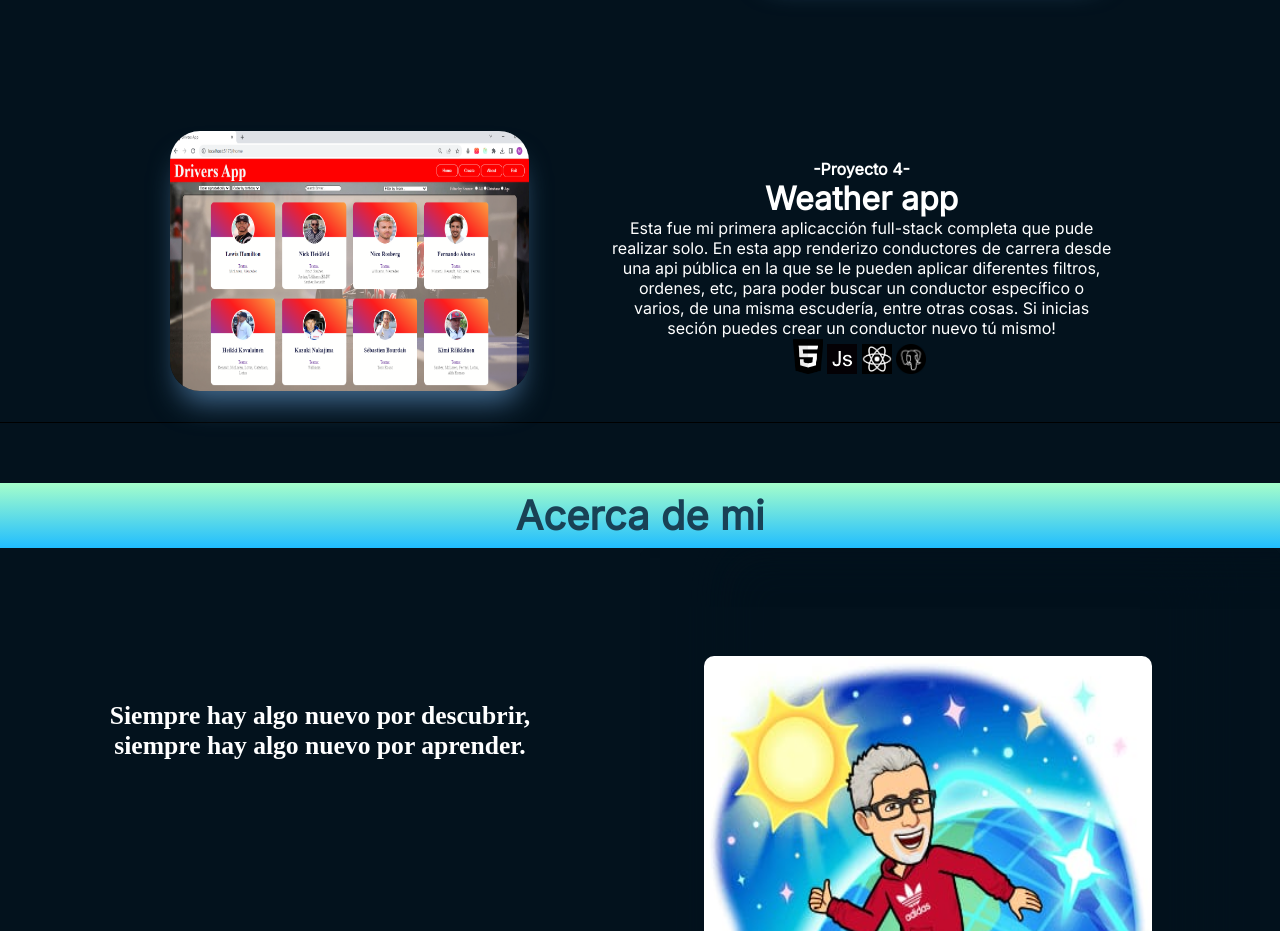
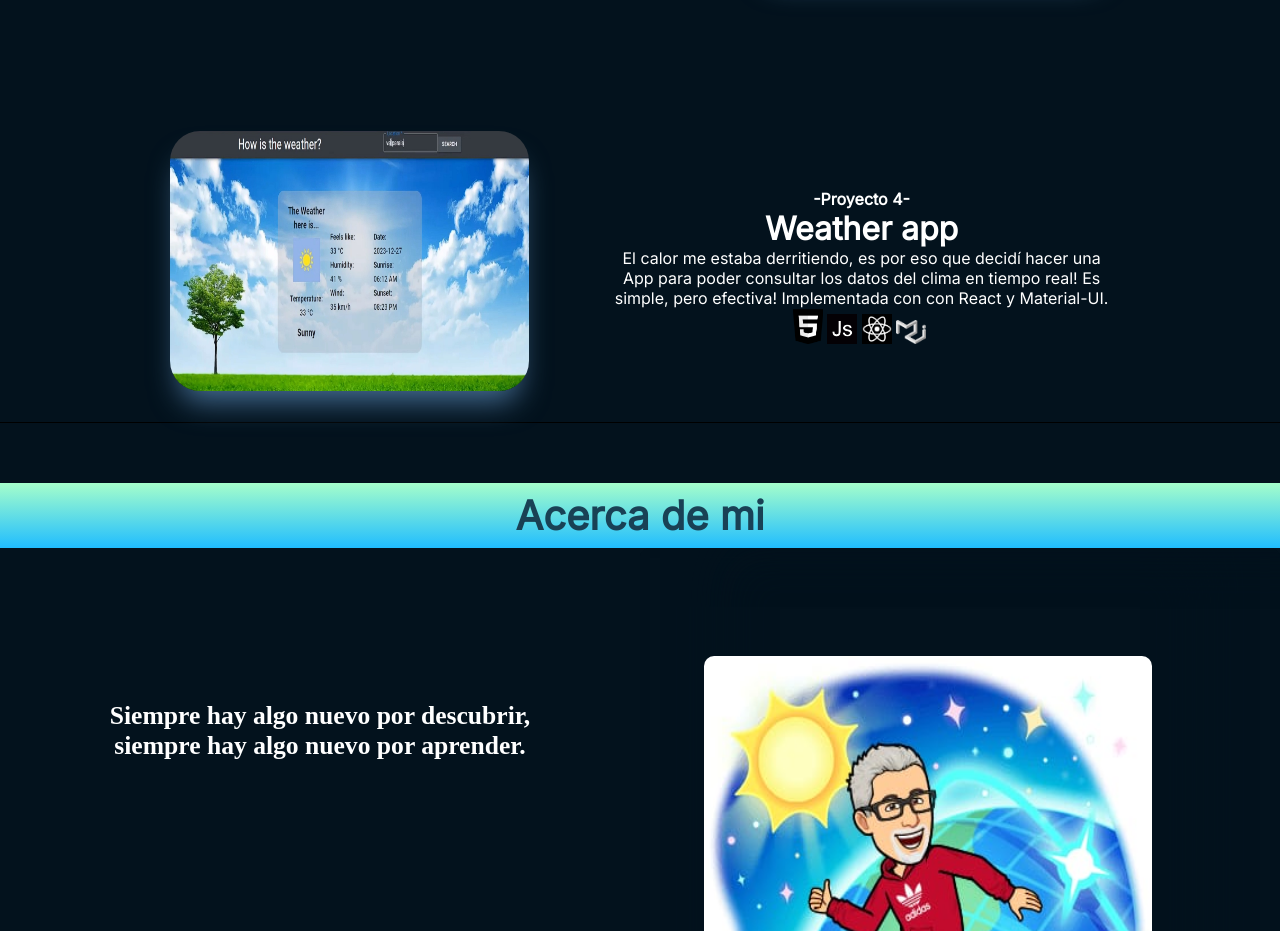
Before and after one commit to MarianoMasondo/Porfolio, a website built with Vite: page index.html in a window 1280 px wide. Shown: the part 3820-4751 px from the top of the page. Built offline with nearby package versions, Linux system fonts and the light colour scheme; files whose address does not match are found by name; a web font is replaced by a local one.

Commit message:
Tempo pic

```diff
--- a/index.html
+++ b/index.html
@@ -475,13 +475,13 @@
             <div class="container-img">
               <img
                 class="img-proj img-proj--left"
-                src="./images/DriversApp.png"
-                alt="image of second project"
+                src="./images/weaherApp.jpg"
+                alt="image of fourth project"
               />
               <div class="linked-project">
                 <div>
                   <a
-                    href="https://youtu.be/RSjCyd_X9TU"
+                    href="https://www.youtube.com/watch?v=-pOUvA8ZDmg&t=7s"
                     target="_blank"
                     ><img class="linked" src="./images/youtube.png" alt="youtube"
                   /></a>
@@ -489,7 +489,7 @@
                 </div>
                 <div>
                   <a
-                    href="https://github.com/MarianoMasondo/cr-pi-drivers-Marian"
+                    href="https://github.com/MarianoMasondo/Weather-App"
                     target="_blank"
                     ><img class="linked" src="./images/github.png" alt="github"
                   /></a>
@@ -501,12 +501,7 @@
               <h4>-Proyecto 4-</h4>
               <h2>Weather app</h2>
               <p>
-                Esta fue mi primera aplicacción full-stack completa que pude
-                realizar solo. En esta app renderizo conductores de carrera
-                desde una api pública en la que se le pueden aplicar diferentes
-                filtros, ordenes, etc, para poder buscar un conductor específico
-                o varios, de una misma escudería, entre otras cosas. Si inicias
-                seción puedes crear un conductor nuevo tú mismo!
+                El calor me estaba derritiendo, es por eso que decidí hacer una App para poder consultar los datos del clima en tiempo real! Es simple, pero efectiva! Implementada con con  React y Material-UI.
               </p>
               <div>
                 <img
@@ -524,7 +519,7 @@
                 />
                 <img
                   class="iconBW"
-                  src="./images/postgreBW.png"
+                  src="./images/material-ui-logo-png-transparent.png"
                   alt=""
                   srcset=""
                 />
```
Also changed, not shown: images/material-ui-logo-png-transparent.png (added), images/weaherApp.jpg (added).
